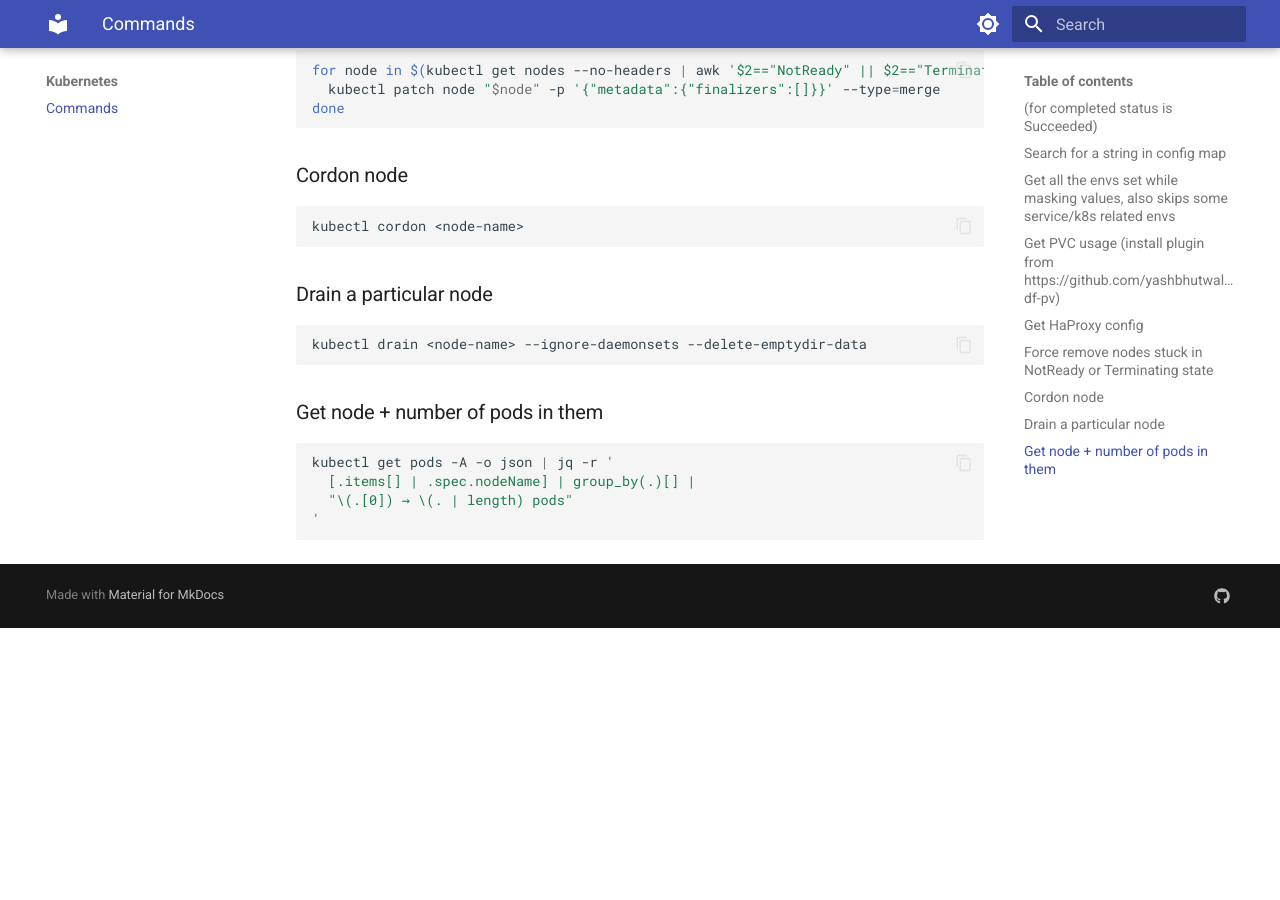
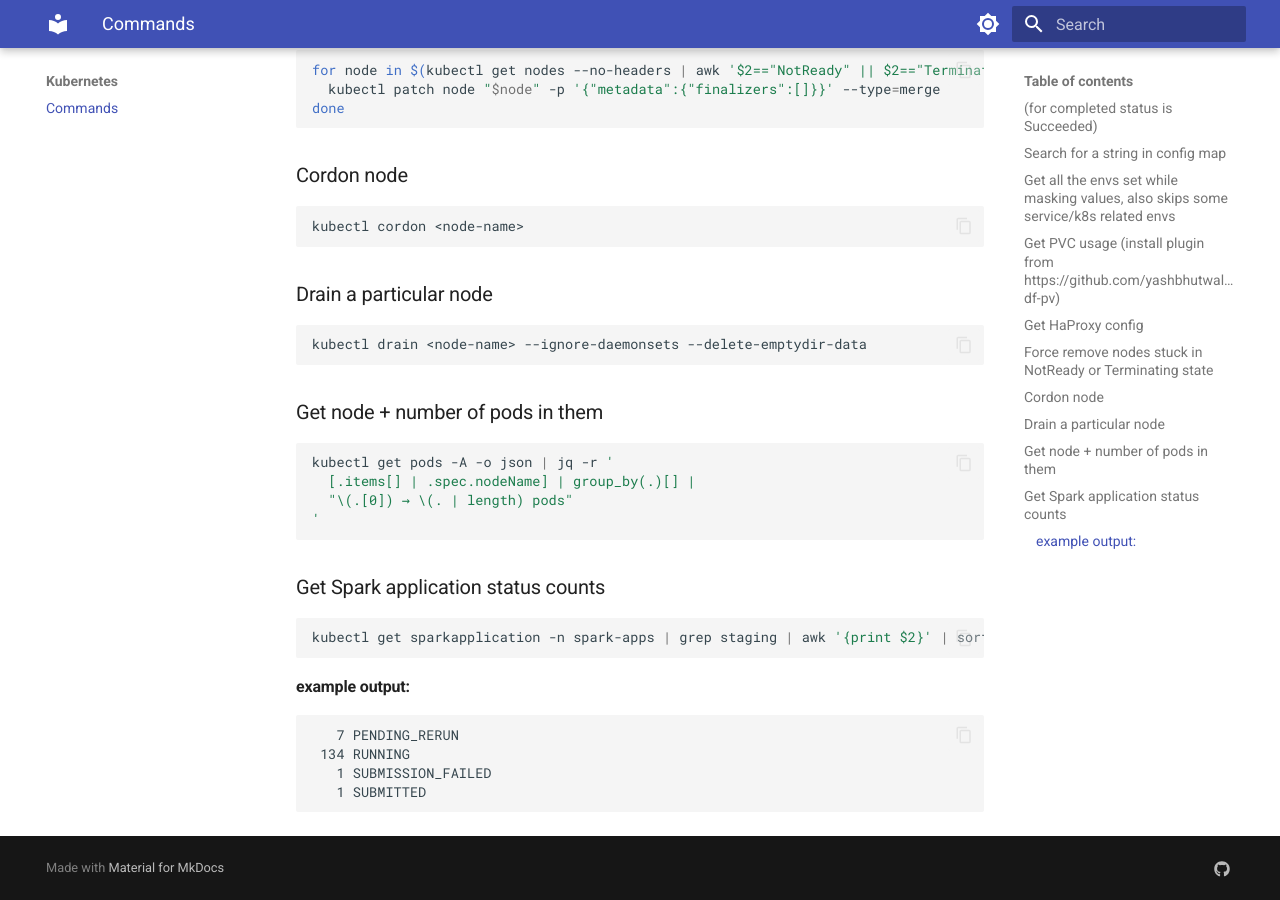
Before and after one commit to Fluder-Paradyne/cmds, an MkDocs documentation site: the page built from docs/k8s/commands.md, in a window 1280 px wide and 900 px high, scrolled down 1350 px. Built offline with MkDocs 1.6.1 and Material for MkDocs 9.7.7, drawn with Linux system fonts in a browser that asks for light colours; before the commit the page ends 1978 px from its top, so only the background shows below that.

Commit message:
Get Spark application status counts

````diff
--- a/docs/k8s/commands.md
+++ b/docs/k8s/commands.md
@@ -77,3 +77,15 @@ kubectl get pods -A -o json | jq -r '
   "\(.[0]) → \(. | length) pods"
 '
 ```
+
+### Get Spark application status counts
+```shell
+kubectl get sparkapplication -n spark-apps | grep staging | awk '{print $2}' | sort | uniq -c
+```
+#### example output:
+```
+   7 PENDING_RERUN
+ 134 RUNNING
+   1 SUBMISSION_FAILED
+   1 SUBMITTED
+```
````
